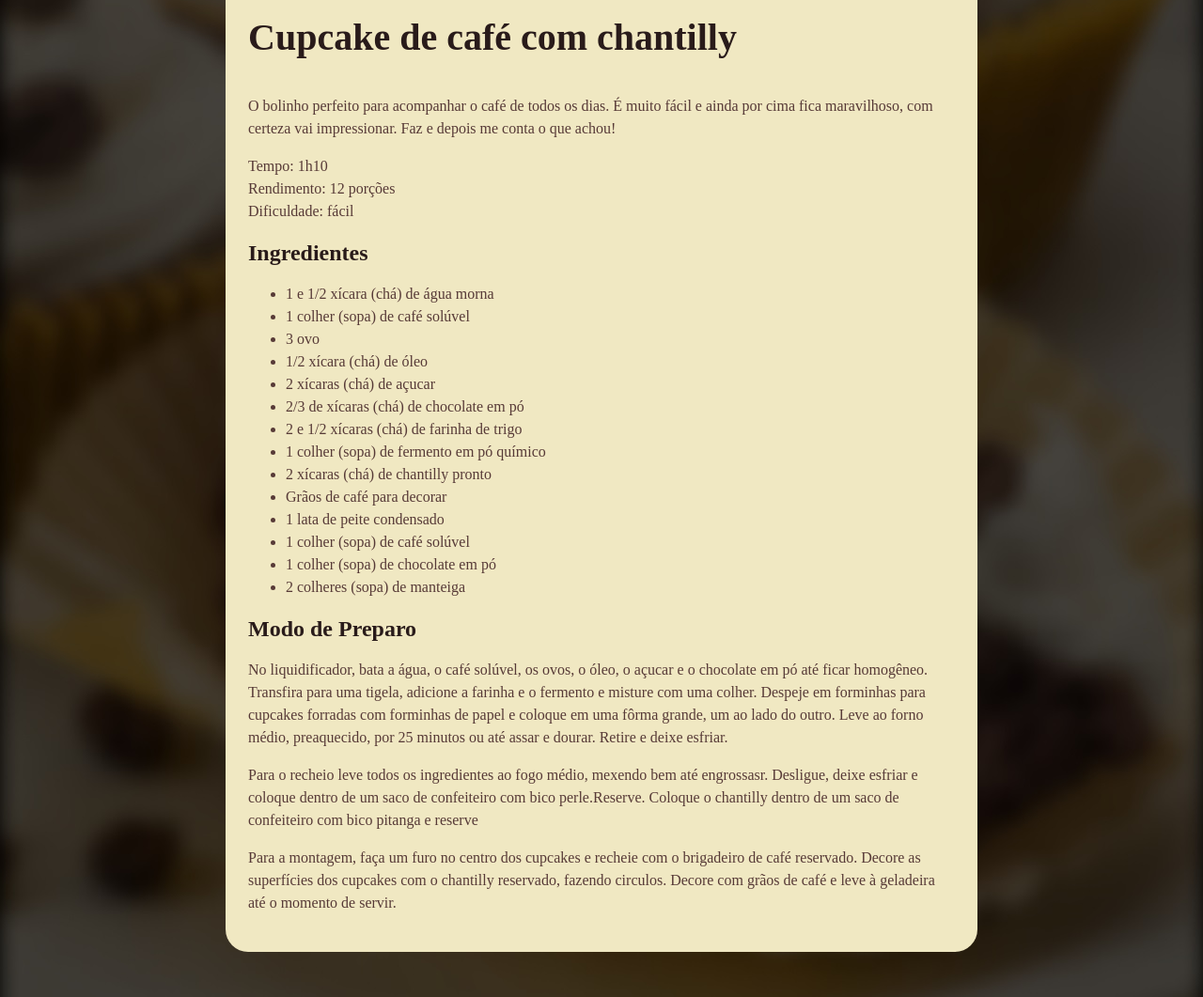
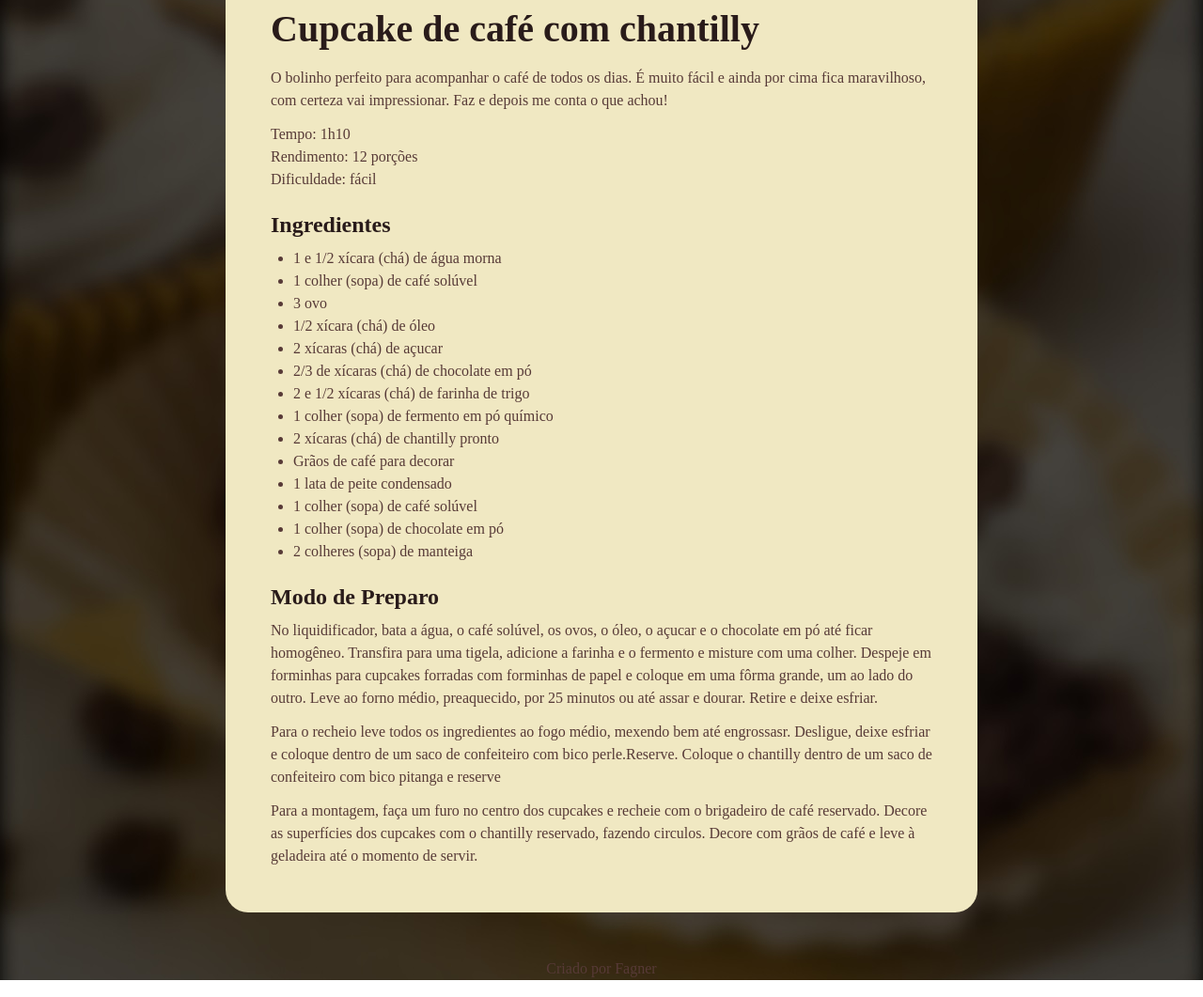
Before and after one commit to fagnercmalheiros/aula4, a plain HTML site: page index.html in a window 1280 px wide. Shown: the part 499-1560 px from the top of the page at 94% size. Drawn offline with Linux system fonts and the light colour scheme; a web font is replaced by a local one.

Commit message:
css finalizado

```diff
--- a/index.html
+++ b/index.html
@@ -68,5 +68,6 @@
 
     </main>
    </div>
+   <footer>Criado por Fagner</footer>
 </body>
 </html>
--- a/styles.css
+++ b/styles.css
@@ -1,3 +1,7 @@
+*{
+    padding: 0;
+    margin: 0;
+}
 :root{
     font-family: "Alice", serif;
     line-height: 150%;
@@ -8,7 +12,7 @@
 body{
     background-image: url(assets/bg.jpg);
     background-repeat: no-repeat;
-    background-color: #573824;
+    background-size: cover;
 }
 #page{
    box-sizing: border-box;
@@ -19,7 +23,17 @@ body{
    margin: 48px auto;
 }
 
+main{
+    padding: 24px;
+}
 
+#about p + p {
+    margin-top: 12px;
+}
+
+section + section {
+    margin-top: 24px;
+}
 img{
     border-radius: 16px;
     width: 750px;
@@ -37,3 +51,18 @@ h2{
 h1 , h2 {
     color: #291b1a;
 }
+
+ul{
+    margin-top: 12px;
+    padding-left: 24px;
+}
+
+p{
+    margin-top: 12px;
+}
+
+footer{
+    margin: 0 auto;
+    text-align: center;
+
+}
```
